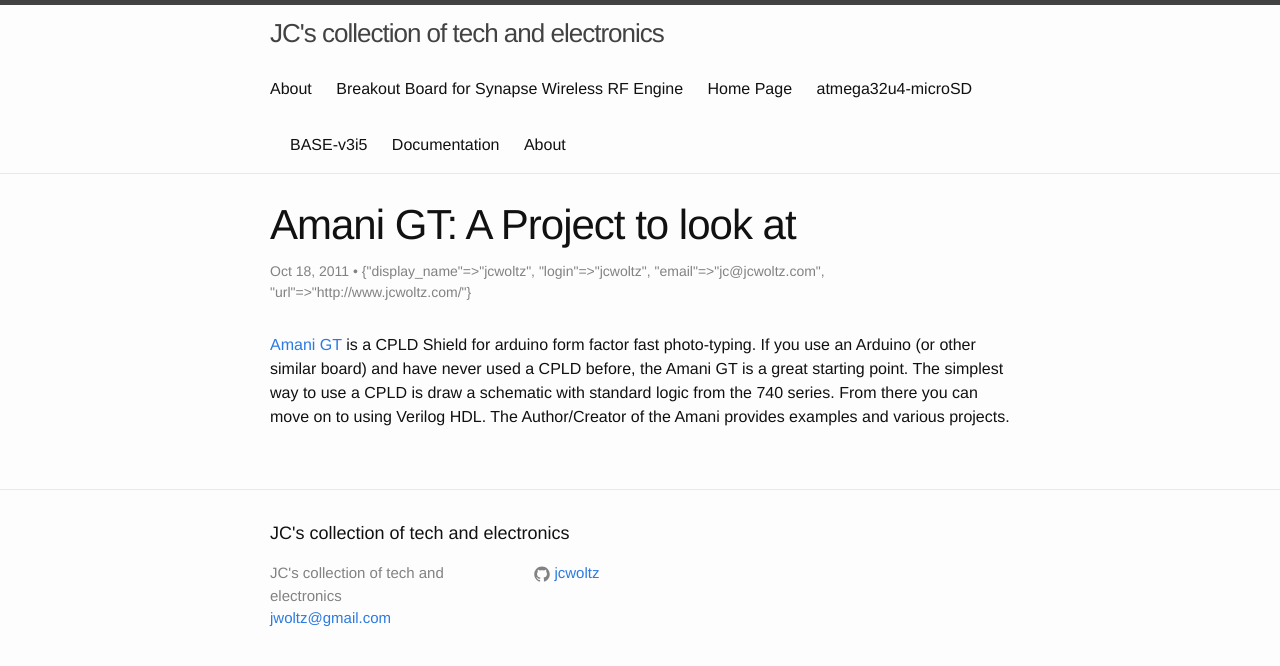
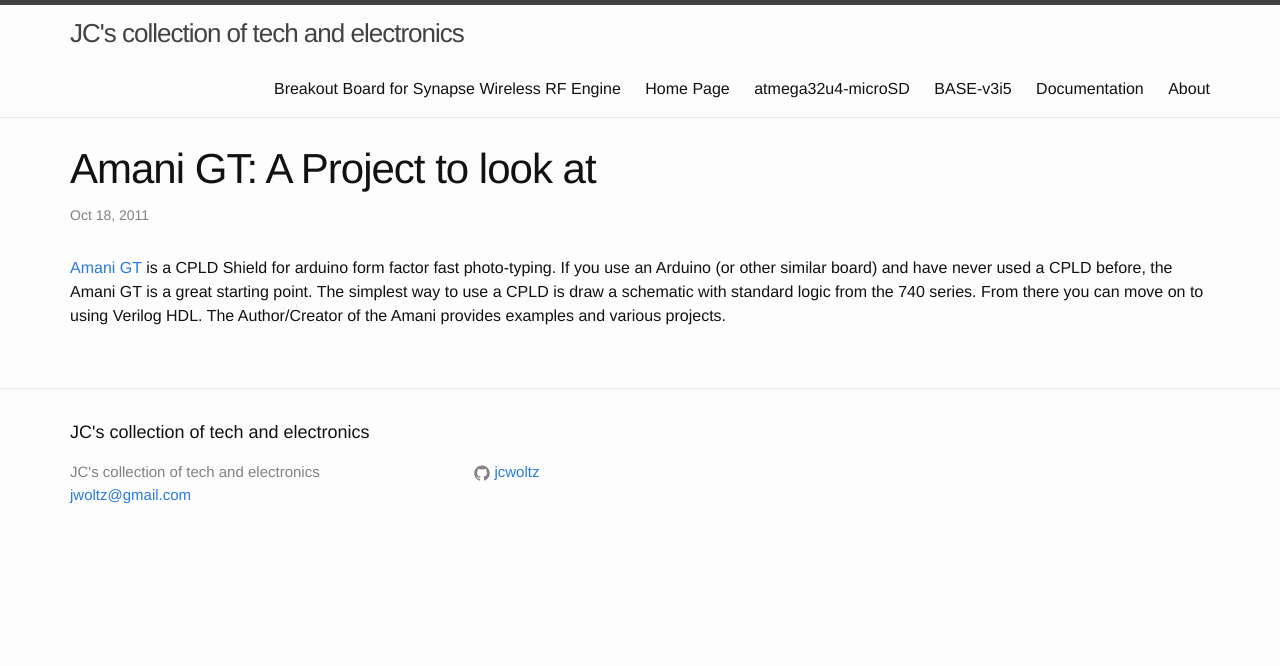
Before and after one commit to jcwoltz/jcwoltz.github.io, a Jekyll site: the page built from _posts/2011-10-18-amani-gt-a-project-to-look-at.markdown, in a window 1280 px wide. Shown: the top 666 px of the page. Built offline with Jekyll 4.4.1, drawn with Linux system fonts in a browser that asks for light colours.

Commit message:
fix broken layout

```diff
--- a/_config.yml
+++ b/_config.yml
@@ -4,8 +4,9 @@ tagline: ""
 description: ""
 
 email: jwoltz@gmail.com
-url: "http://jcwoltz.github.io" # the base hostname & protocol for your site
-baseurl: /
+url: 	"//jcwoltz.github.io" # the base hostname & protocol for your site
+#url:     "//localhost:4000"
+baseurl: ""
 paginate: 5
 
 # Build settings
--- a/_includes/head.html
+++ b/_includes/head.html
@@ -6,7 +6,7 @@
   <title>{% if page.title %}{{ page.title }}{% else %}{{ site.title }}{% endif %}</title>
   <meta name="description" content="{% if page.excerpt %}{{ page.excerpt | strip_html | strip_newlines | truncate: 160 }}{% else %}{{ site.description }}{% endif %}">
 
-  <link rel="stylesheet" href="{{ "/css/main.css" | prepend: site.baseurl }}">
+  <link rel="stylesheet" href="/css/main.css">
   <link rel="canonical" href="{{ page.url | replace:'index.html','' | prepend: site.baseurl | prepend: site.url }}">
   <link rel="alternate" type="application/rss+xml" title="{{ site.title }}" href="{{ "/feed.xml" | prepend: site.baseurl | prepend: site.url }}" />
 </head>
--- a/_includes/header.html
+++ b/_includes/header.html
@@ -2,7 +2,7 @@
 
   <div class="wrapper">
 
-    <a class="site-title" href="{{ site.baseurl }}/">{{ site.title }}</a>
+    <a class="site-title" href="{{ site.url }}/">{{ site.title }}</a>
 
     <nav class="site-nav">
       <a href="#" class="menu-icon">
@@ -16,7 +16,7 @@
       <div class="trigger">
         {% for page in site.pages %}
           {% if page.title %}
-          <a class="page-link" href="{{ page.url | prepend: site.baseurl }}">{{ page.title }}</a>
+          <a class="page-link" href="{{ page.url | prepend: site.url }}">{{ page.title }}</a>
           {% endif %}
         {% endfor %}
       </div>
--- a/_layouts/post.html
+++ b/_layouts/post.html
@@ -5,7 +5,10 @@ layout: default
 
   <header class="post-header">
     <h1 class="post-title">{{ page.title }}</h1>
-    <p class="post-meta">{{ page.date | date: "%b %-d, %Y" }}{% if page.author %} • {{ page.author }}{% endif %}{% if page.meta %} • {{ page.meta }}{% endif %}</p>
+    <p class="post-meta">{{ page.date | date: "%b %-d, %Y" }}
+      <!-- {% if page.author %} • {{ page.author }}{% endif %} -->
+      <!-- {% if page.meta %} • {{ page.meta }}{% endif %} -->
+    </p>
   </header>
 
   <article class="post-content">
--- a/css/main.scss
+++ b/css/main.scss
@@ -22,10 +22,10 @@ $grey-color-light: lighten($grey-color, 40%);
 $grey-color-dark:  darken($grey-color, 25%);
 
 // Width of the content area
-$content-width:    800px;
+$content-width:    1200px;
 
 $on-palm:          600px;
-$on-laptop:        800px;
+$on-laptop:        1200px;
 
 
 
--- a/index.html
+++ b/index.html
@@ -12,12 +12,12 @@ layout: default
         <span class="post-meta">{{ post.date | date: "%b %-d, %Y" }}</span>
 
         <h2>
-          <a class="post-link" href="{{ post.url | prepend: site.baseurl }}">{{ post.title }}</a>
+          <a class="post-link" href="{{ post.url | prepend: site.url }}">{{ post.title }}</a>
         </h2>
       </li>
     {% endfor %}
   </ul>
 
-  <p class="rss-subscribe">subscribe <a href="{{ "/feed.xml" | prepend: site.baseurl }}">via RSS</a></p>
+  <p class="rss-subscribe">subscribe <a href="{{ "/feed.xml" | prepend: site.url }}">via RSS</a></p>
 
 </div>
```
Also changed, not shown: about.md (deleted, +0 -11 lines).
